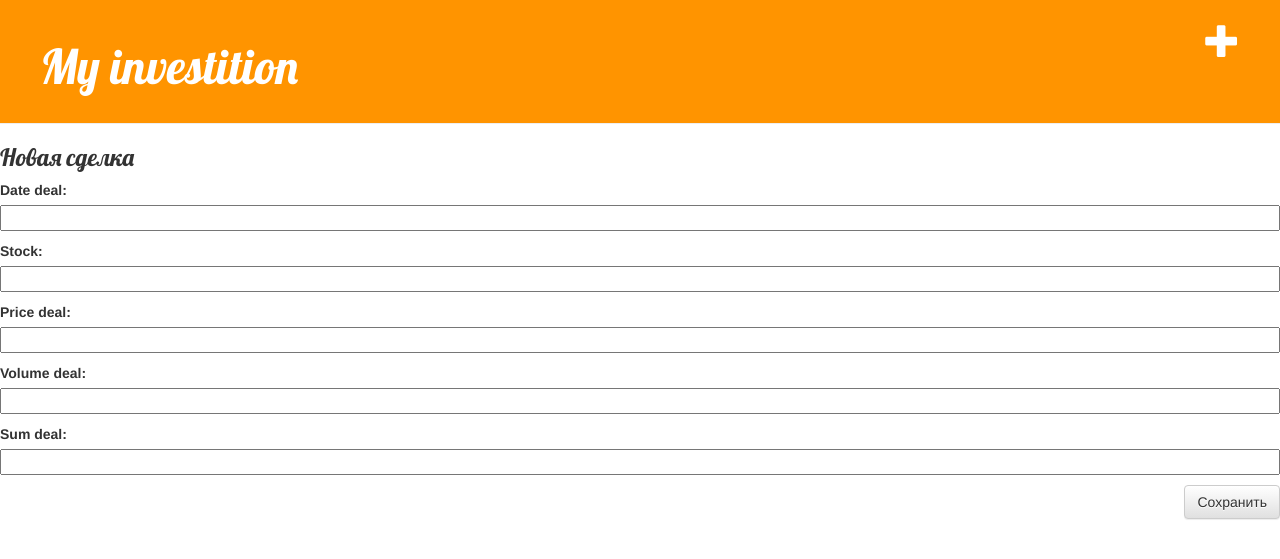
After one commit to ConstantinePPV/My-invest, a Django app: page /deal/new/ in a window 1280 px wide. The commit adds this page. Shown: the top 559 px of the page. Run offline with Django 3.2, Linux system fonts and the light colour scheme; some libraries are stand-ins or nearby versions.

Commit message:
Спать хоца! (

```diff
--- a/deals/static/css/deals.css
+++ b/deals/static/css/deals.css
@@ -17,3 +17,30 @@ h1, h2, h3, h4 {
 h2 {
     font-size: 24px;
 }
+
+.date {
+    color: #828282;
+}
+
+.save {
+    float: right;
+}
+
+.post-form textarea, .post-form input {
+    width: 100%;
+}
+
+.top-menu, .top-menu:hover, .top-menu:visited {
+    color: #ffffff;
+    float: right;
+    font-size: 26pt;
+    margin-right: 20px;
+}
+
+.post {
+    margin-bottom: 70px;
+}
+
+.post h1 a, .post h1 a:visited {
+    color: #000000;
+}
--- a/deals/templates/deals/base.html
+++ b/deals/templates/deals/base.html
@@ -4,14 +4,16 @@
   <head>
     <meta charset="UTF-8" />
     <meta name="viewport" content="width=device-width, initial-scale=1.0" />
-		<title>Мои Инвестиции</title>
-    <link rel="stylesheet" href="https://stackpath.bootstrapcdn.com/bootstrap/4.4.1/css/bootstrap.min.css">
+    <title>Мои Инвестиции</title>
+    <link rel="stylesheet" href="//maxcdn.bootstrapcdn.com/bootstrap/3.2.0/css/bootstrap.min.css">
+    <link rel="stylesheet" href="//maxcdn.bootstrapcdn.com/bootstrap/3.2.0/css/bootstrap-theme.min.css">
     <link href='//fonts.googleapis.com/css?family=Lobster&subset=latin,latin-ext' rel='stylesheet' type='text/css'>
     <link href="https://fonts.googleapis.com/css?family=Lobster&subset=latin,cyrillic" rel="stylesheet" type="text/css">
     <link rel="stylesheet" href="{% static 'css/deals.css' %}">
   </head>
   <body>
     <div class="page-header">
+      <a href="{% url 'deal_new' %}" class="top-menu"><span class="glyphicon glyphicon-plus"></span></a>
       <h1><a href="/">My investition</a></h1>
     </div>
     {% block content %}
--- /dev/null
+++ b/deals/templates/deals/deal_edit.html
@@ -0,0 +1,10 @@
+{% extends 'deals/base.html' %}
+
+{% block content %}
+    <h2>Новая сделка</h2>
+    <form method="POST" class="post-form">
+        {% csrf_token %}
+				{{ form.as_p }}
+				<button type="submit" class="save btn btn-default">Сохранить</button>
+    </form>
+{% endblock %}
--- a/deals/urls.py
+++ b/deals/urls.py
@@ -5,4 +5,5 @@ from . import views
 urlpatterns = [
     path('', views.deal_table, name='deal_table'),
     path('deal/<int:pk>', views.deal_detail, name='deal_detail'),
+    path('deal/new/', views.deal_new, name='deal_new'),
 ]
--- a/deals/views.py
+++ b/deals/views.py
@@ -1,6 +1,7 @@
 from django.shortcuts import render, get_object_or_404
 from django.utils import timezone
 from .models import Deal
+from .forms import DealForm
 
 
 def deal_table(request):
@@ -11,3 +12,8 @@ def deal_table(request):
 def deal_detail(request, pk):
     deal = get_object_or_404(Deal, pk=pk)
     return render(request, 'deals/deal_detail.html', {'deal': deal})
+
+
+def deal_new(request):
+    form = DealForm()
+    return render(request, 'deals/deal_edit.html', {'form': form})
```
Also changed, not shown: deals/forms.py (renamed from deals/templates/deals/forms.py).
